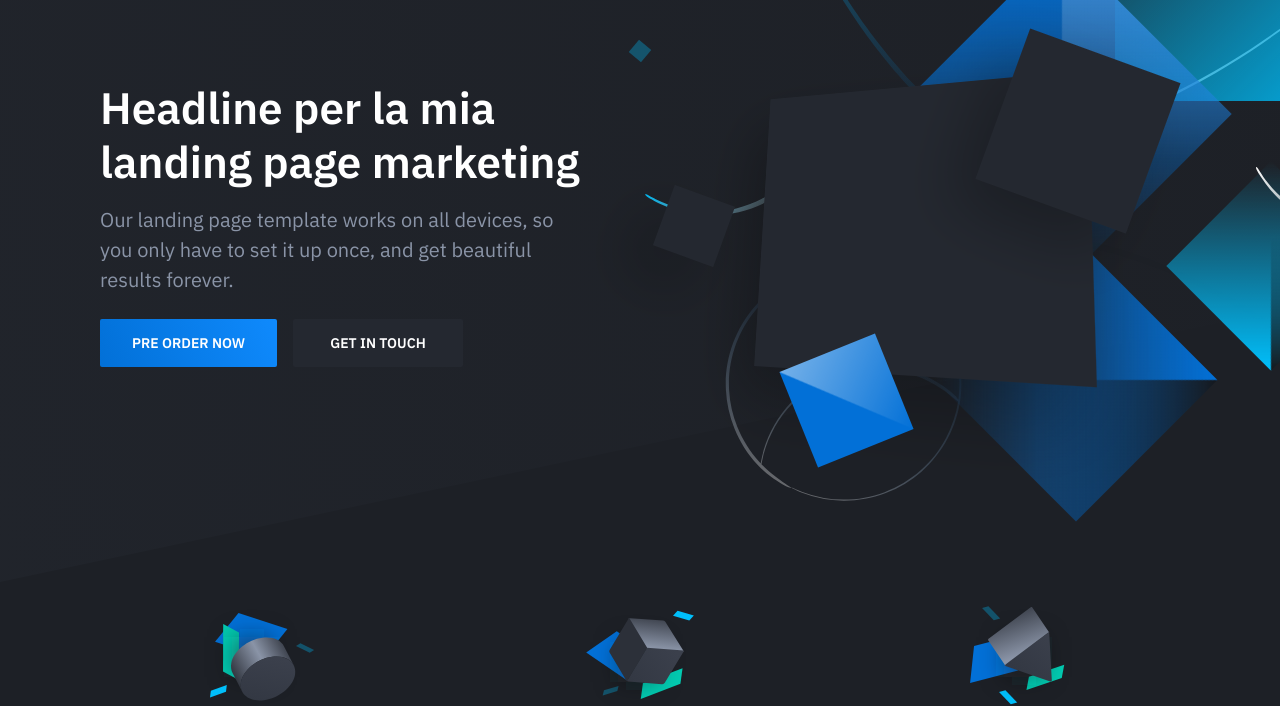
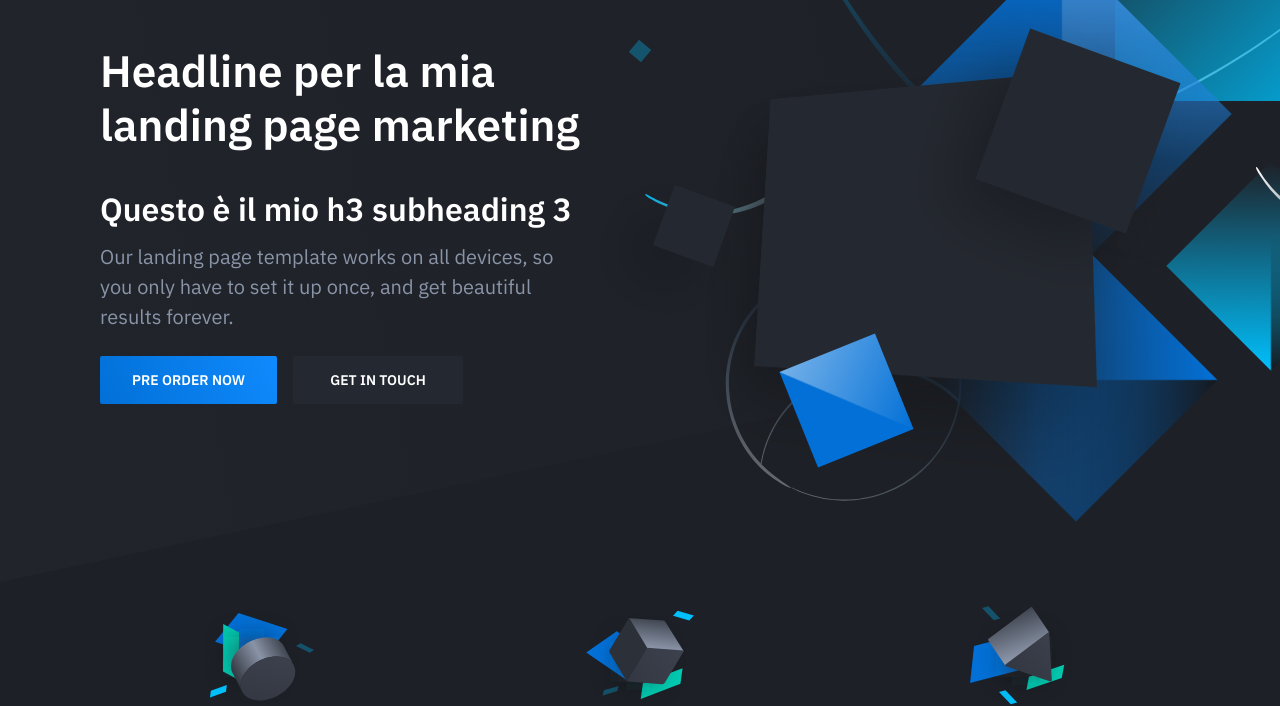
Before and after one commit to robrub/landing-page-DM, a plain HTML site: page index.html in a window 1280 px wide. Shown: the part 118-824 px from the top of the page. Drawn offline with nearby package versions, Linux system fonts and the light colour scheme.

Commit message:
Inserito heading 3

```diff
--- a/index.html
+++ b/index.html
@@ -37,6 +37,7 @@
                             <h1 class="hero-title mt-0">
                                 Headline per la mia landing page marketing
                             </h1>
+                            <h3>Questo è il mio h3 subheading 3</h3>
                             <p class="hero-paragraph">Our landing page template works on all devices, so you only have
                                 to set it up once, and get beautiful results forever.</p>
                             <div class="hero-cta"><a class="button button-primary" href="preorder.html">Pre order
```
